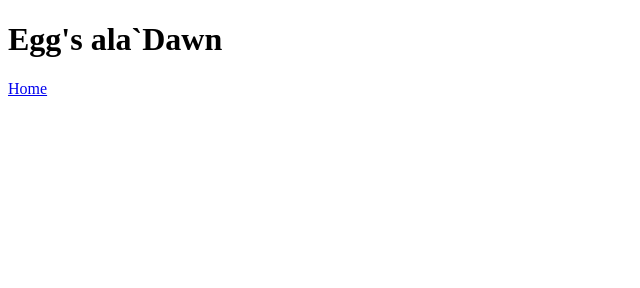
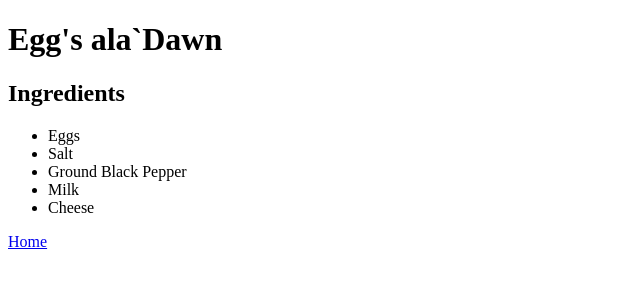
Before and after one commit to tweakle-games/odin-recipes, a plain HTML site: page recipes/eggs.html in a window 1280 px wide. Shown: the whole page, without its empty margins (0-640 px from the left). Drawn offline with Linux system fonts and the light colour scheme.

Commit message:
unorganised list of ingredients for eggs recipe

```diff
--- a/recipes/eggs.html
+++ b/recipes/eggs.html
@@ -7,6 +7,15 @@
 </head>
 <body>
     <h1>Egg's ala`Dawn</h1>
+    <!--Add Image here-->
+    <h2>Ingredients</h2>
+        <ul>
+            <li>Eggs</li>
+            <li>Salt</li>
+            <li>Ground Black Pepper</li>
+            <li>Milk</li>
+            <li>Cheese</li>
+        </ul>
 
     <a href="../index.html">Home</a>
 </body>
```
Also changed, not shown: recipes/jcc.html (+1 -1 lines).
